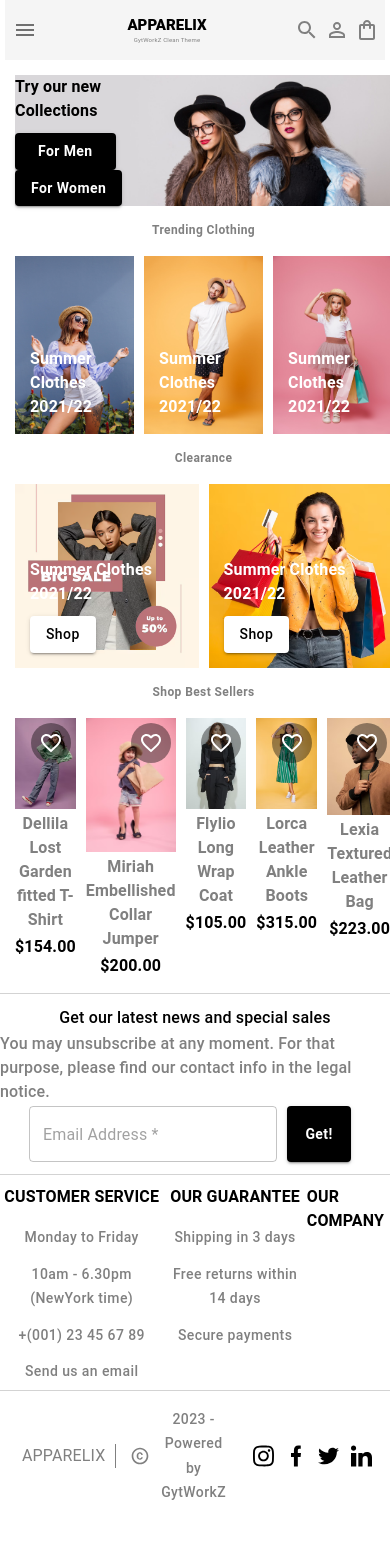
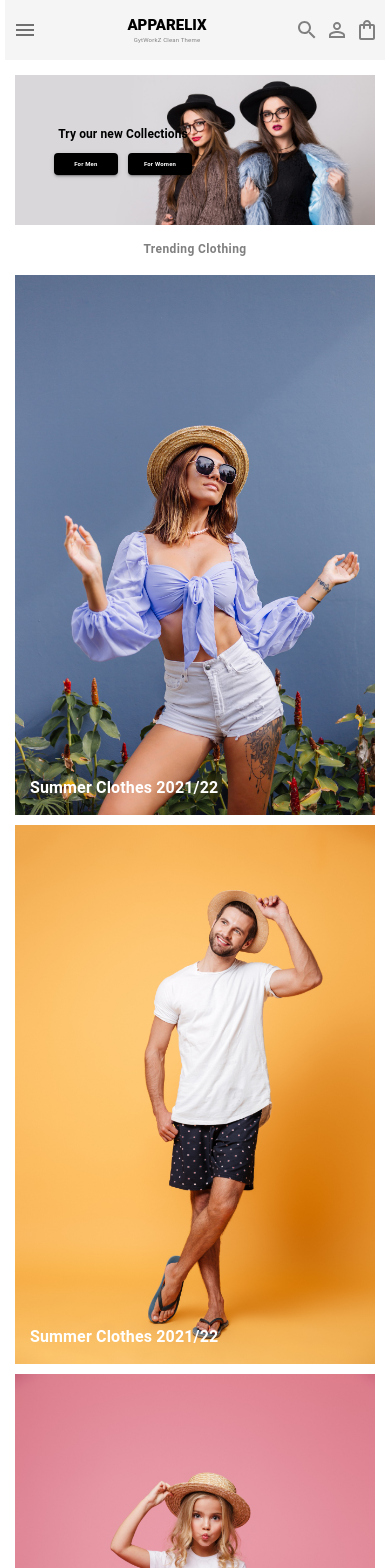
Before and after one commit to Siddhartha-machi/react-shopping-app, a React (Create React App) app: page / in a window 390 px wide. Shown: the top 1568 px of the page. Before the commit the page ends 1521 px from the top, so only its background shows below. Built offline with nearby package versions, Linux system fonts and the light colour scheme.

Commit message:
Home page Mobile view update.

```diff
--- a/src/Components/HomePageComponents/ClothesListComponent.js
+++ b/src/Components/HomePageComponents/ClothesListComponent.js
@@ -11,6 +11,7 @@ const ClothesListComponent = (props) => {
     <Box
         sx={{
             display : 'flex',
+            flexDirection : { xs : 'column', md : 'row'}
 
         }}
     >
@@ -21,7 +22,12 @@ const ClothesListComponent = (props) => {
                     sx={{
                         display : 'flex',
                         position : 'relative',
-                        pr : index != props.list.length - 1 ? '10px' : '0px',
+                        pr : {
+                                md :index != props.list.length - 1
+                                    ? '10px'
+                                    : '0px',
+                            },
+                        mb : { xs : '10px', md : 0},
                         ...props.imageStyles
                     }}
                 >
--- a/src/Components/HomePageComponents/HomeComponent.js
+++ b/src/Components/HomePageComponents/HomeComponent.js
@@ -19,7 +19,7 @@ const DataComponent = () => {
         sx={{
             display : 'flex',
             flexDirection : 'column',
-            flex : 0.4,
+            flex : { md : 0.4, xs : 0.6},
             alignItems : 'center',
             justifyContent : 'center',
             // backgroundColor : 'green'
@@ -27,7 +27,7 @@ const DataComponent = () => {
       >
           <Typography
               sx={{
-                  fontSize : { md : '25px', lg : '30px'},
+                  fontSize : { xs : '12px', md : '25px', lg : '30px'},
                   fontWeight : 'bold',
                   mb : '10px'
               }}
@@ -48,7 +48,8 @@ const DataComponent = () => {
                       backgroundColor : 'black',
                       color : 'white',
                       mr : '10px',
-                      px : '23px'
+                      px : { md : '23px'},
+                      fontSize : { xs : '6px', md : 'auto'}
                   }}
               >
                   For Men
@@ -60,7 +61,7 @@ const DataComponent = () => {
                       fontWeight : 'bold',
                       backgroundColor : 'black',
                       color : 'white',
-
+                      fontSize : { xs : '6px', md : 'auto'}
                   }}
               >
                   For Women
--- a/src/Components/HomePageComponents/LandingSection.js
+++ b/src/Components/HomePageComponents/LandingSection.js
@@ -11,9 +11,9 @@ const LandingSection = ({children, img}) => {
         sx={{
             display  : 'flex',
             backgroundImage : `url(${img})`,
-            backgroundSize : large ? 'cover' : 'contain',
-            minHeight : { md : '440px', lg : '500px'},
-            maxHeight : { md : '440px', lg : '500px'},
+            backgroundSize : { lg : 'cover' , md : 'contain', xs : 'cover'},
+            minHeight : {xs : '150px', md : '440px', lg : '500px'},
+            maxHeight : {xs : 'auto', md : '440px', lg : '500px'},
             flex : 1,
             backgroundRepeat : 'no-repeat',
             backgroundColor : 'pink'
--- a/src/Components/HomePageComponents/ShopListComponent.js
+++ b/src/Components/HomePageComponents/ShopListComponent.js
@@ -8,7 +8,8 @@ const ShopListComponent = () => {
   return (
     <Box
         sx={{
-            display : 'flex'
+            display : 'flex',
+            flexDirection : { xs : 'column', md : 'row'}
         }}
     >
         {clothesList.map((item) => {
--- a/src/Components/MainComponents/Footer.js
+++ b/src/Components/MainComponents/Footer.js
@@ -11,9 +11,10 @@ const Footer = () => {
     <Box
         sx={{
             display : 'flex',
+            flexDirection : { md : 'row', xs : 'column'},
             justifyContent : 'space-between',
-            pb : '10px',
-            mb : '10px',
+            alignItems : 'center',
+            py : '12px',
             flex : 1,
             color : 'grey',
             px : '12px'
@@ -23,6 +24,7 @@ const Footer = () => {
         <Box
             sx={{
                 display : 'flex',
+                flexDirection : { md : 'row', xs : 'column'},
                 alignItems : 'center'
             }}
         >
@@ -49,6 +51,7 @@ const Footer = () => {
         <Box
             sx={{
                 display : 'flex',
+                my : { xs : '10px', md : 0}
             }}
         >
             {socialIcons.map((Icon, index) => {
--- a/src/Components/MainComponents/FooterLinksComponent.js
+++ b/src/Components/MainComponents/FooterLinksComponent.js
@@ -1,4 +1,4 @@
-import { Box, Button, Typography } from '@mui/material'
+import { Box, Button, Divider, Typography } from '@mui/material'
 import React from 'react'
 import { deliveryDetails, serviceData } from './Constants'
 import NavigationComponent from './NavigationComponent'
@@ -9,7 +9,9 @@ const FooterListComponent = (props) => {
         display : 'flex',
         flexDirection : 'column',
         alignItems : 'center',
-        justifyContent : 'flex-start'
+        justifyContent : 'flex-start',
+        my : { xs : '10px', md : 0},
+        borderBottom : { xs : '1px solid grey', md : 'none'}
     }
     return (
         <Box
@@ -57,10 +59,11 @@ const FooterLinksComponent = () => {
     <Box
         sx={{
             display :'flex',
-            alignItems :'flex-start',
+            flexDirection : { md : 'row', xs : 'column'},
+            alignItems :{ md : 'flex-start', xs : 'center'},
             justifyContent : 'space-around',
             borderBottom : `1px solid lightgrey`,
-            my : '10px'
+            py : '10px',
         }}
     >
         {/* Customer service */}
@@ -68,6 +71,7 @@ const FooterLinksComponent = () => {
             data={serviceData}
             title='CUSTOMER SERVICE'
         />
+
 
         {/* Our guarantees */}
         <FooterListComponent
@@ -91,7 +95,7 @@ const FooterLinksComponent = () => {
                 >
                     {'OUR COMPANY'}
                 </Typography>
-            <NavigationComponent direction={true}/>
+            <NavigationComponent direction={true} display/>
         </Box>
 
     </Box>
--- a/src/Components/MainComponents/HeaderComponent.js
+++ b/src/Components/MainComponents/HeaderComponent.js
@@ -20,7 +20,11 @@ const HeaderComponent = () => {
             justifyContent : { md : 'space-around', xs : 'space-between'}
         }}
     >
-        <IconButton>
+        <IconButton
+            sx={{
+                display : { xs : 'flex', md : 'none'} ,
+            }}
+        >
             <MenuIcon />
         </IconButton>
         {/* Site name and caption */}
--- a/src/Components/MainComponents/NavigationComponent.js
+++ b/src/Components/MainComponents/NavigationComponent.js
@@ -16,7 +16,7 @@ const NavigationComponent = (props) => {
     return (
         <Box
             sx={{
-                display : { md : 'flex', xs : 'none'},
+                display : { md : 'flex', xs : props.display ? 'flex' : 'none'},
                 flexDirection : props.direction ? 'column' : 'row',
                 backgroundColor : '#F5F5F5',
                 alignItems : 'center',
--- a/src/Components/MainComponents/SubscribeComponent.js
+++ b/src/Components/MainComponents/SubscribeComponent.js
@@ -1,8 +1,11 @@
-import { Button, OutlinedInput, TextField, Typography } from '@mui/material'
+import { Button, createTheme, OutlinedInput, TextField, Typography } from '@mui/material'
 import { Box } from '@mui/system'
 import React from 'react'
 
 const SubscribeComponent = () => {
+
+
+
   return (
     <Box
         sx={{
@@ -12,8 +15,8 @@ const SubscribeComponent = () => {
             justifyContent : 'space-evenly',
             borderTop : `1px solid lightgrey`,
             borderBottom : `1px solid lightgrey`,
-            minHeight : '10rem',
-            maxHeight : '10rem',
+            minHeight :{ md : '10rem', xs : '250px'},
+            px : {md : 0, xs : '10px'},
             py : '10px'
         }}
     >
@@ -39,7 +42,8 @@ const SubscribeComponent = () => {
         <Box
             component={'form'}
             sx={{
-                display : 'flex'
+                display : 'flex',
+                flexDirection : { xs : 'column', md : 'row'}
             }}
         >
             <OutlinedInput
@@ -47,9 +51,8 @@ const SubscribeComponent = () => {
                 placeholder="Email Address *"
                 required
                 type='email'
-                inputProps={{
-                    my : '5px'
-                }}
+                size={'small'}
+
             >
 
             </OutlinedInput>
@@ -60,7 +63,8 @@ const SubscribeComponent = () => {
                     textTransform : 'none',
                     backgroundColor : 'black',
                     color : 'white',
-                    mx : '10px',
+                    mx : { xs : 0, md : '10px'},
+                    my : { xs : '10px', md : '0px'},
                     fontWeight : 'bold'
                 }}
             >
```
